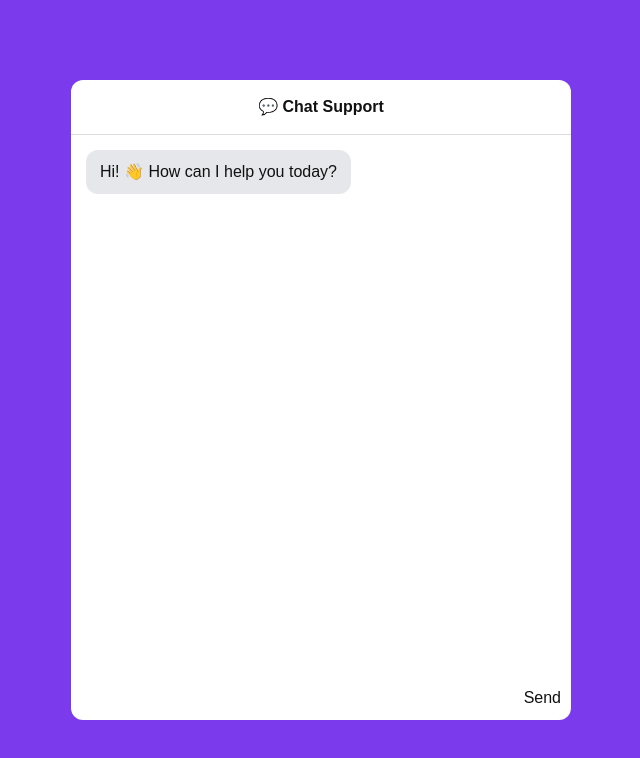
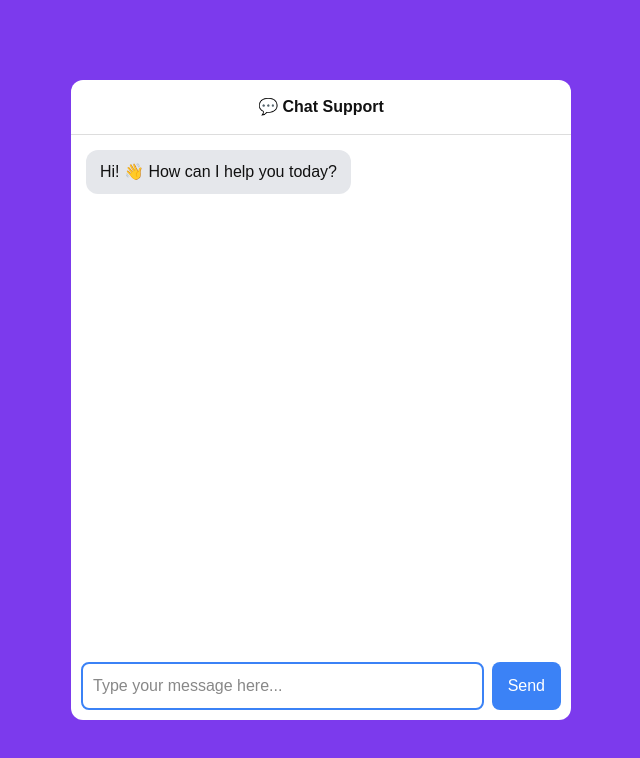
Before and after one commit to leadretrieverpro-pixel/assistant-pro, a Next.js app: page /chat in a window 1280 px wide. Shown: the top 758 px of the page, without its empty margins (319-959 px from the left). Built offline with nearby package versions, Linux system fonts and the light colour scheme.

Commit message:
add info tab to dashboard

```diff
--- a/app/chat/page.tsx
+++ b/app/chat/page.tsx
@@ -25,7 +25,8 @@ function ChatComponent() {
   const chatEndRef = useRef<HTMLDivElement>(null);
 
   // ✅ LOAD CLIENT DATA
- useEffect(() => {
+  // ✅ LOAD CLIENT DATA
+useEffect(() => {
   async function loadClientData() {
     if (!clientId) return;
 
@@ -54,6 +55,10 @@ function ChatComponent() {
   loadClientData();
 }, [clientId]);
 
+// ✅ AUTO SCROLL
+useEffect(() => {
+  chatEndRef.current?.scrollIntoView({ behavior: "smooth" });
+}, [chat, collectingLead]);
 
   // ✅ FAQ MATCHING FUNCTION
   function getFAQAnswer(text: string) {
@@ -213,8 +218,8 @@ function ChatComponent() {
               key={i}
               style={{
                 alignSelf: c.role === "user" ? "flex-end" : "flex-start",
-                background:
-                  c.role === "user" ? "#3b82f6" : "#e5e7eb",
+                background: c.role === "user" ? "#3b82f6" : "#e5e7eb",
+                color: c.role === "user" ? "white" : "#111",
                 padding: "10px 14px",
                 borderRadius: 12,
                 maxWidth: "75%"
@@ -259,13 +264,35 @@ function ChatComponent() {
 
         <div style={{ display: "flex", padding: 10 }}>
           <input
-            value={message}
-            onChange={(e) => setMessage(e.target.value)}
-            onKeyDown={(e) => e.key === "Enter" && sendMessage()}
-            style={{ flex: 1 }}
-          />
+  placeholder="Type your message here..."
+  value={message}
+  onChange={(e) => setMessage(e.target.value)}
+  onKeyDown={(e) => e.key === "Enter" && sendMessage()}
+  style={{
+    flex: 1,
+    padding: 10,
+    borderRadius: 8,
+    border: "2px solid #3b82f6",   // ✅ BLUE BORDER
+    outline: "none",
+    marginRight: 8
+  }}
+/>
 
-          <button onClick={sendMessage}>Send</button>
+
+          <button
+  onClick={sendMessage}
+  style={{
+    background: "#3b82f6",
+    color: "white",
+    border: "none",
+    padding: "10px 16px",
+    borderRadius: 8,
+    cursor: "pointer"
+  }}
+>
+  Send
+</button>
+
         </div>
       </div>
     </div>
```
